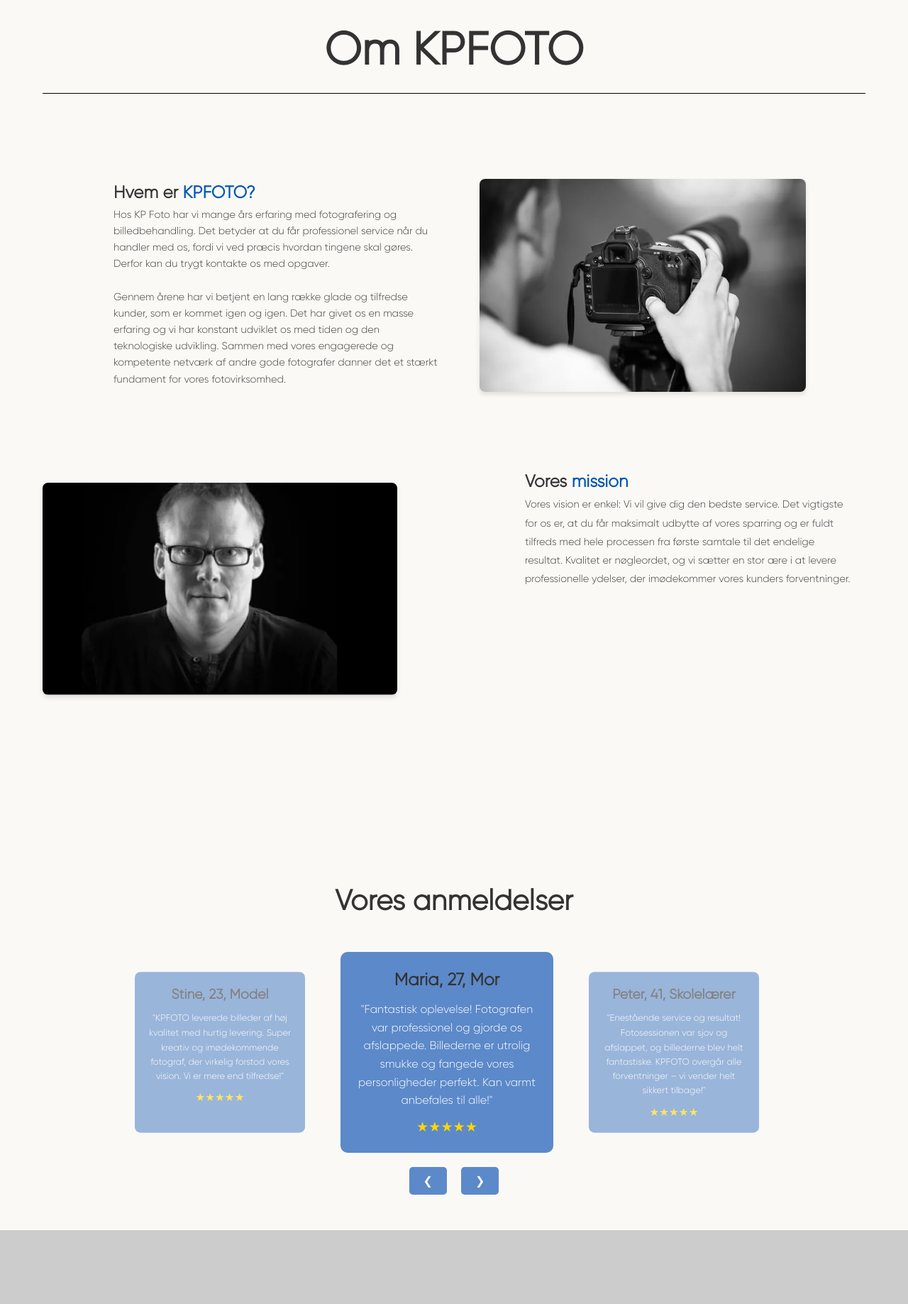
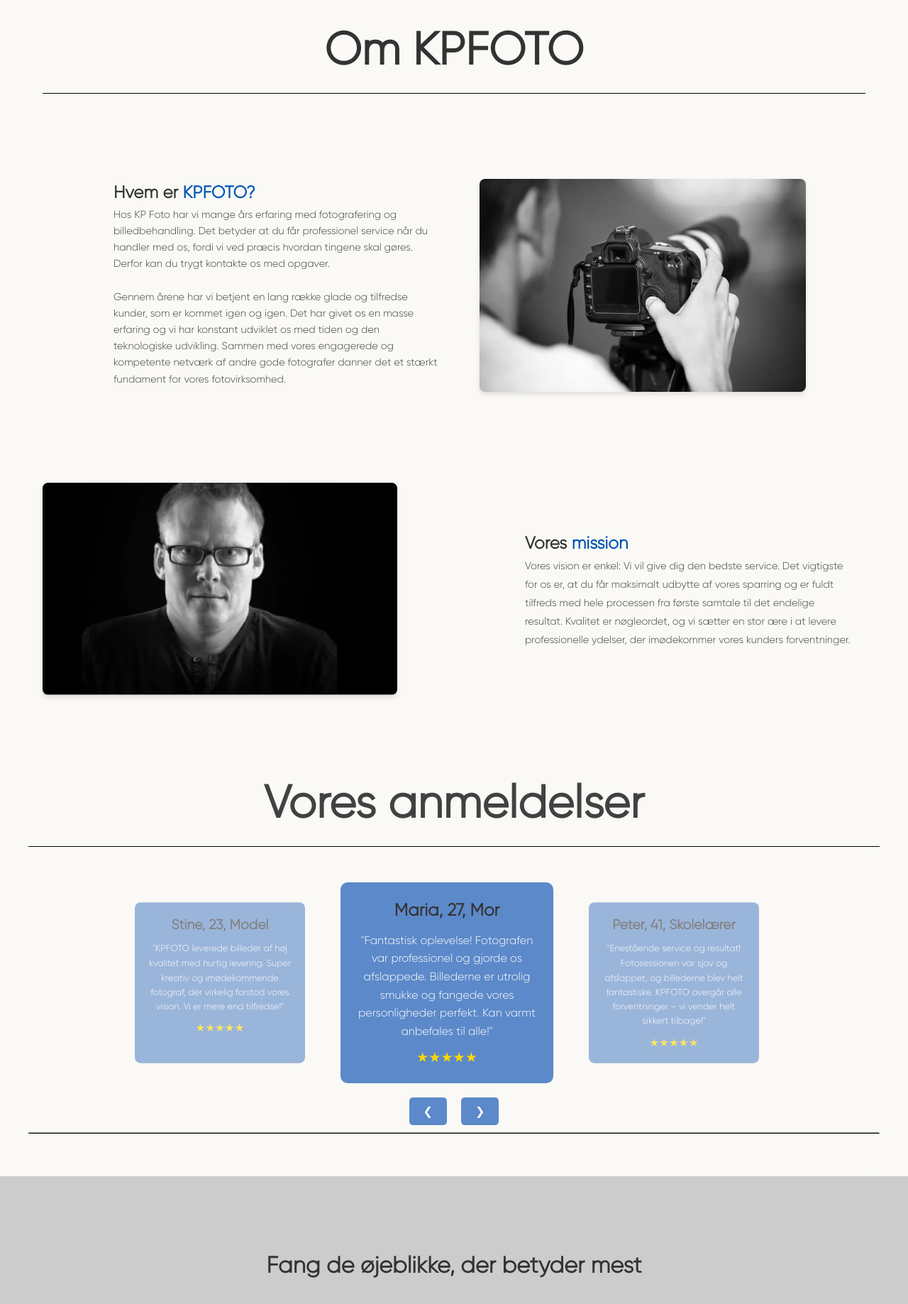
Before and after one commit to walthemort/kpfoto, a PHP site: page /OmKP.html in a window 1280 px wide. Shown: the part 121-1958 px from the top of the page at 71% size. Run offline with PHP 8.4, Linux system fonts and the light colour scheme.

Commit message:
ændring i OMkp sat pænere op

```diff
--- a/KPFOTO/OmKP.html
+++ b/KPFOTO/OmKP.html
@@ -72,8 +72,11 @@
           </section>
         </article>
 
+        <section class="bunden">
+          <h1><strong>Vores anmeldelser</strong></h1>
+        </section>
+
         <section class="review-carousel">
-          <h1>Vores anmeldelser</h1>
           <div class="carousel-container">
             <div class="carousel">
               <div class="carousel-item active">
@@ -103,6 +106,7 @@
             <button class="prev">❮</button>
             <button class="next">❯</button>
           </div>
+          <hr class="divider">
         </section>
 
 
--- a/KPFOTO/css/OmKP.css
+++ b/KPFOTO/css/OmKP.css
@@ -280,6 +280,7 @@ span {
   .missionPIC {
     flex: 1 1 300px;
     max-width: 500px;
+    max-height: 400px;
   }
 
   .missionPIC img {
@@ -296,7 +297,7 @@ span {
     padding: 20px;
     text-align: left;
     margin-left: 160px;
-    margin-top: -380px;
+    margin-top: -100px;
   }
 
   .mission-text h2 {
@@ -306,29 +307,36 @@ span {
 
 /* VORES ANMELDELSR */
 
-.anmeldelser {
+
+.bunden {
     background-color: #faf9f6; /* Lys baggrundsfarve */
     font-size: 3rem; /* Større tekst */
-    padding: 20px;
-    max-width: 1200px;
-    margin-left: auto;
-    margin-right: auto;
+    max-width: 1200px; /* Maksimal bredde for at holde elementet indenfor en grænse */
+    margin-left: auto; /* Centrer elementet horisontalt */
+    margin-right: auto; /* Centrer elementet horisontalt */
     text-align: center;
 }
-
-.anmeldelser h1 {
-    font-size: 4rem;
-    color: #333;
-    margin-bottom: 20px;
-    border-bottom: 3px solid #000;
+.bunden h1 {
+    font-size: 4rem; /* Større overskrift */
+    color: #414141; /* Mørk tekstfarve */
+    border-bottom: 1px solid #000;
     padding-bottom: 10px;
 }
 
-.anmeldelser h1 {
-    font-size: 4rem;
-    color: #333;
-    margin-bottom: 80px;
+.bunden h1 {
+    font-size: 4rem; /* Større overskrift */
+    color: #414141; /* Mørk tekstfarve */
 }
+
+hr.divider {
+    width: 1200px;
+    height: 2px;
+    background-color: #414141;
+    border-bottom: 1px solid #000;
+    margin: 10px auto;
+
+  }
+
 
   /* Responsiv design */
   @media (max-width: 768px) {
--- a/KPFOTO/reklamefotos.html
+++ b/KPFOTO/reklamefotos.html
@@ -97,8 +97,7 @@
 </article>
 
 <section class="bryllup">
-  <h1><strong>
-  Reklamefotos</strong></h1>
+  <h1><strong>Reklamefotos</strong></h1>
 </section>
 <p class="subtext2"></p>
 
```
